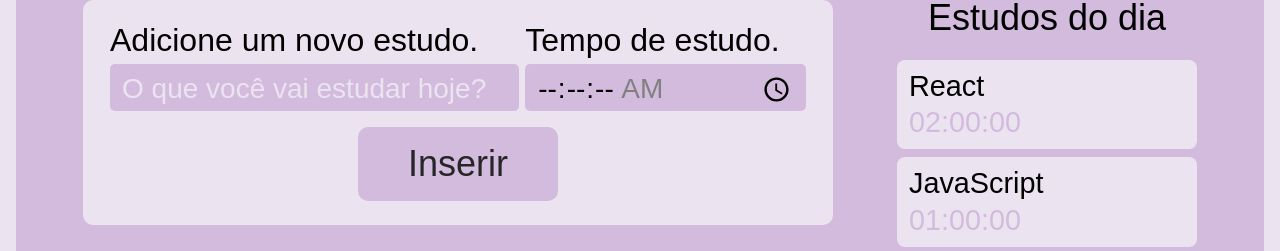
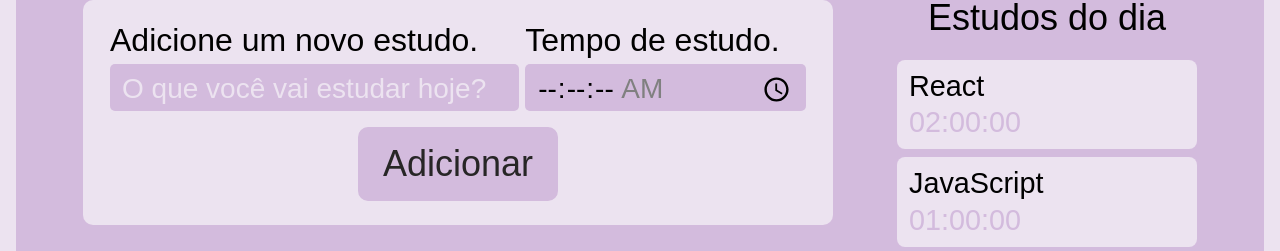
Before and after one commit to camilazucchi/cami-studies, a React (Create React App) app: page / in a window 1280 px wide. Shown: the part 224-475 px from the top of the page. Built offline with nearby package versions, Linux system fonts and the light colour scheme.

Commit message:
adicionando props nos components

```diff
--- a/src/components/button/index.tsx
+++ b/src/components/button/index.tsx
@@ -1,11 +1,11 @@
 import React from 'react';
-import './style.scss';
+import style from'./Button.module.scss';
 
-class Button extends React.Component {
+class Button extends React.Component <any, any> {
     render() {
         return (
-            <button className="button">
-                Inserir
+            <button className={style.button}>
+                {this.props.children}
             </button>
         )
     }
--- a/src/components/form/index.tsx
+++ b/src/components/form/index.tsx
@@ -1,12 +1,12 @@
 import React from 'react';
 import Button from '../button';
-import './style.scss';
+import style from './Form.module.scss';
 
 class Form extends React.Component {
     render() {
         return (
-            <form className="newTask">
-                <div className="inputContainer">
+            <form className={style.newTask}>
+                <div className={style.inputContainer}>
                     <label htmlFor="task">
                         Adicione um novo estudo.
                     </label>
@@ -19,7 +19,7 @@
                     />
                 </div>
 
-                <div className="inputContainer">
+                <div className={style.inputContainer}>
                     <label htmlFor="time">
                         Tempo de estudo.
                     </label>
@@ -33,7 +33,9 @@
                     required
                     />
                 </div>
-                <Button />
+                <Button>
+                    Adicionar
+                </Button>
             </form>
         )
     }
--- a/src/components/list/index.tsx
+++ b/src/components/list/index.tsx
@@ -1,5 +1,5 @@
 import React from 'react';
-import './style.scss';
+import style from './List.module.scss';
 
 function List() {
     const tasks = [{
@@ -13,11 +13,11 @@
         time: '03:00:00'
     }]
     return (
-        <aside className="taskList">
+        <aside className={style.taskList}>
             <h2>Estudos do dia</h2>
             <ul>
                 {tasks.map((item, index) => (
-                    <li key={index} className="item">
+                    <li key={index} className={style.item}>
                         <h3>
                             {item.task}
                         </h3>
--- a/src/pages/App.tsx
+++ b/src/pages/App.tsx
@@ -1,11 +1,11 @@
 import React from 'react';
 import Form from '../components/form';
 import List from '../components/list';
-import './style.scss';
+import style from './App.module.scss';
 
 function App() {
   return (
-    <div className="AppStyle">
+    <div className={style.AppStyle}>
       <Form />
       <List />
     </div>
--- a/tsconfig.json
+++ b/tsconfig.json
@@ -18,7 +18,8 @@
     "resolveJsonModule": true,
     "isolatedModules": true,
     "noEmit": true,
-    "jsx": "react-jsx"
+    "jsx": "react-jsx",
+    "plugins": [{ "name": "typescript-plugin-css-modules" }]
   },
   "include": [
     "src"
```
Also changed, not shown: src/components/button/Button.module.scss (renamed from src/components/button/style.scss), src/components/form/Form.module.scss (renamed from src/components/form/style.scss), src/components/list/List.module.scss (renamed from src/components/list/style.scss), src/pages/App.module.scss (renamed from src/pages/style.scss).
